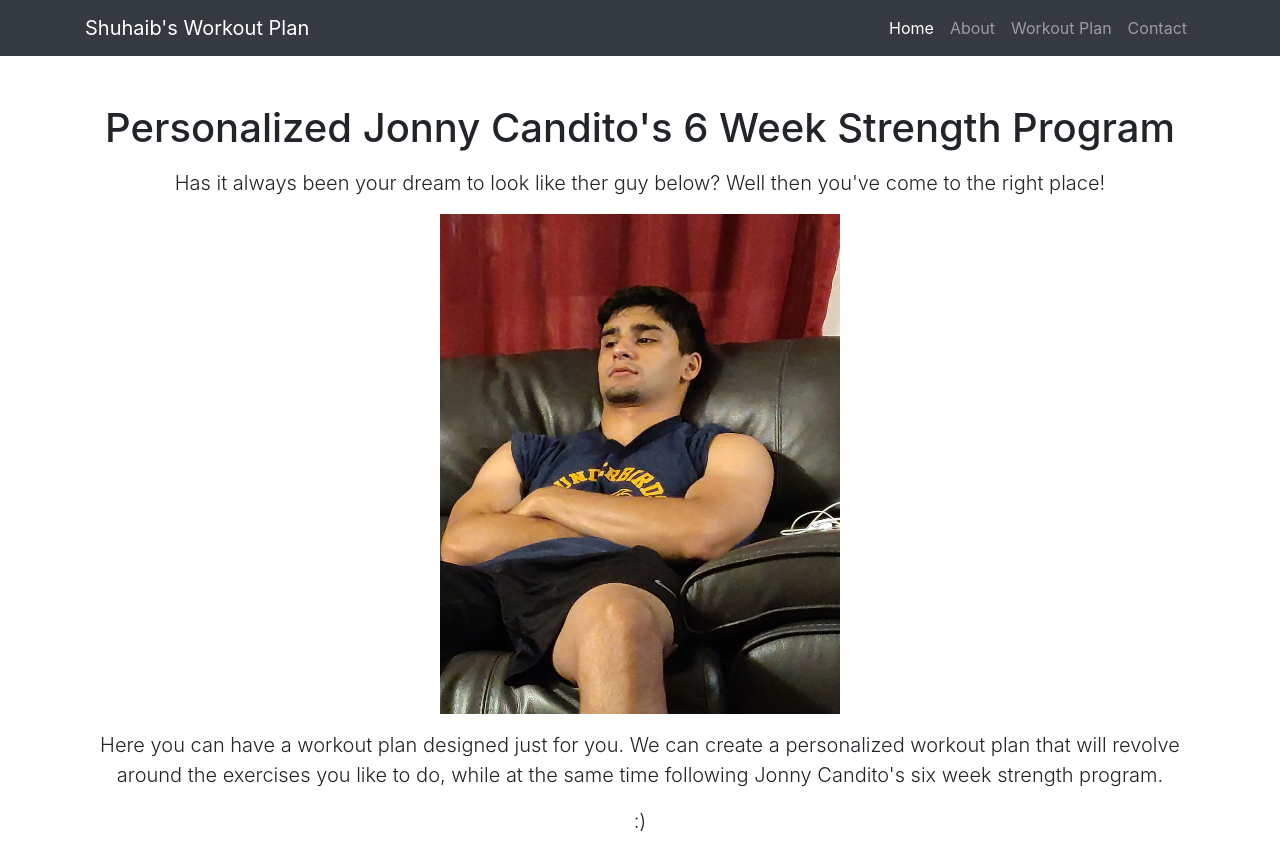
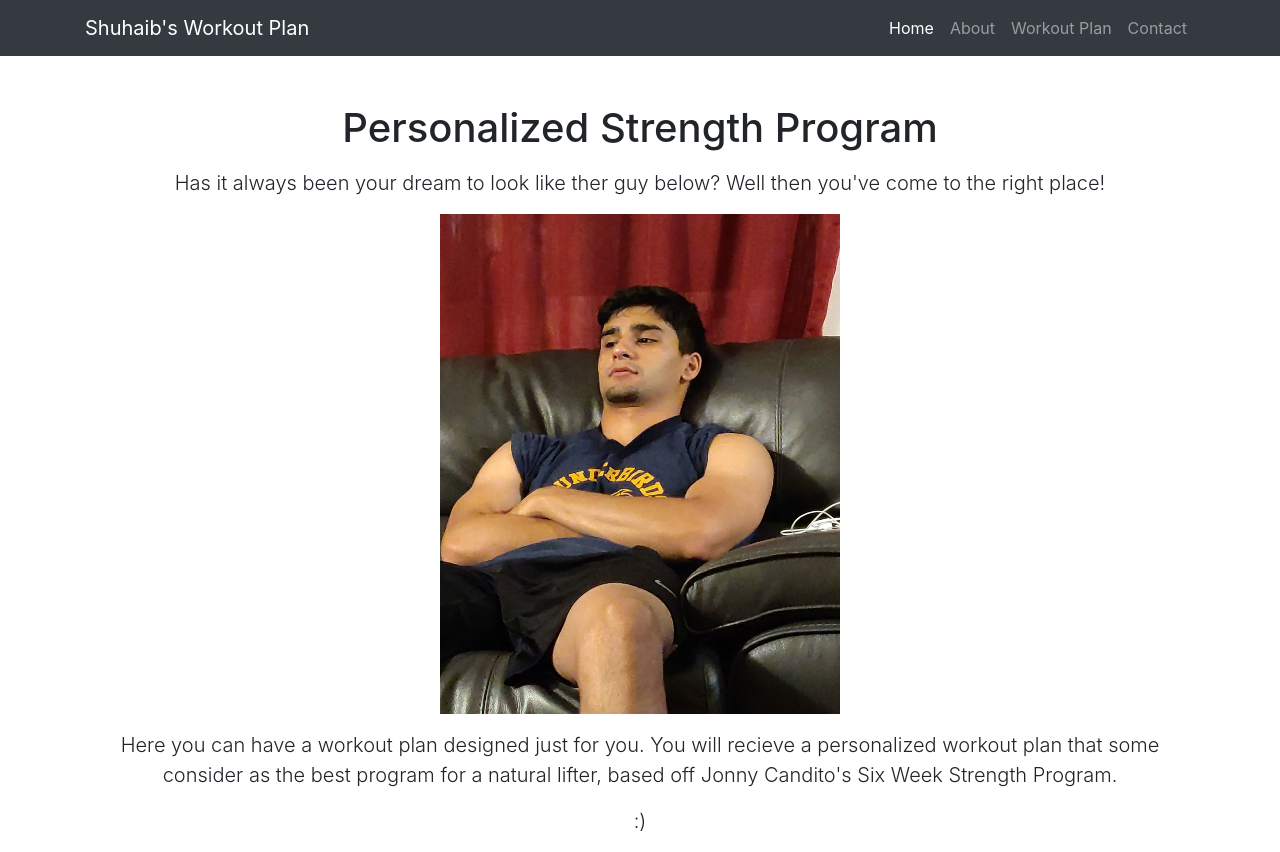
Before and after one commit to Shuhaibm/Workout-Website, a website: page index.html in a window 1280 px wide. Drawn offline with Linux system fonts and the light colour scheme.

Commit message:
Update index.html

```diff
--- a/index.html
+++ b/index.html
@@ -49,14 +49,14 @@
   <div class="container">
     <div class="row">
       <div class="col-lg-12 text-center">
-        <h1 class="mt-5">Personalized Jonny Candito's 6 Week Strength Program </h1>
+        <h1 class="mt-5">Personalized Strength Program </h1>
         <h1 class="mt-3"></h1>
         <p class="lead"> Has it always been your dream to look like ther guy below? Well then you've come to the right place!</p>
         <p>
           <img src ="dreamman.jpg" width=400 height=500
             alt = "Picture of me" />
 
-        <p class="lead"> Here you can have a workout plan designed just for you. We can create a personalized workout plan that will revolve around the exercises you like to do, while at the same time following Jonny Candito's six week strength program. </p>
+        <p class="lead"> Here you can have a workout plan designed just for you. You will recieve a personalized workout plan that some consider as the best program for a natural lifter, based off Jonny Candito's Six Week Strength Program. </p>
         <h1 class="mt-3"></h1>
         <h1 class="mt-3"></h1>
         <h1 class="mt-3"></h1>
```
